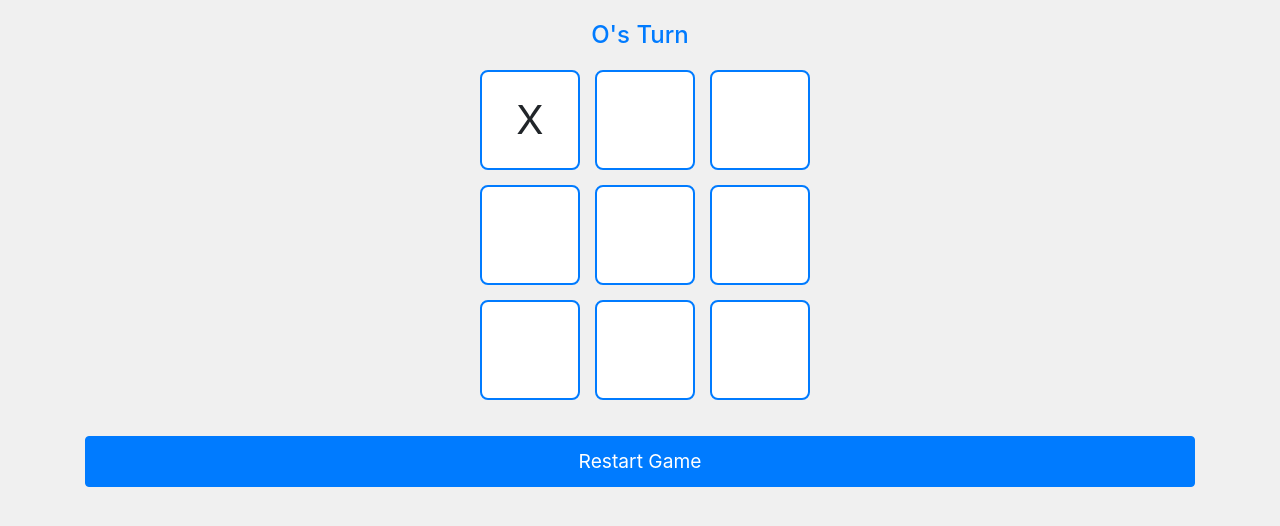
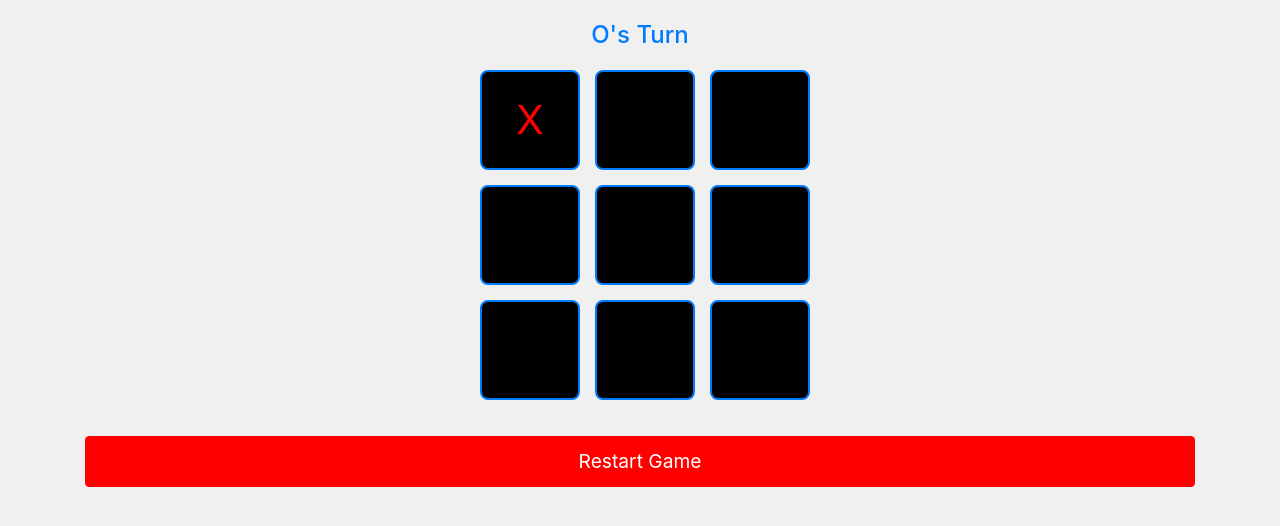
Before and after one commit to botto131/week11codingassignment, a website: page index.html in a window 1280 px wide. Both pictures are taken after a click on the element 530 px from the left and 290 px from the top of the page. Shown: the part 170-696 px from the top of the page. Drawn offline with nearby package versions, Linux system fonts and the light colour scheme.

Commit message:
color and style changes

```diff
--- a/index.html
+++ b/index.html
@@ -33,24 +33,37 @@
             align-items: center;
             justify-content: center;
             font-size: 2.5rem;
-            background-color: #fff;
+            background-color: #000; /* Black background for the squares */
             border: 2px solid #007bff;
             border-radius: 8px;
             cursor: pointer;
             transition: background-color 0.3s ease;
+            color: white; /* Default text color for the X's and O's */
         }
 
-        /* Change cell background color on hover */
-        .cell:hover {
-            background-color: #e9ecef;
+        /* X's and O's color styling */
+        .cell.x {
+            color: red; /* Red color for X */
         }
 
-        /* Style the restart button */
+        .cell.o {
+            color: white; /* White color for O */
+        }
+
+        /* Style the restart button to be red */
         #restart-button {
             width: 100%;
             margin-top: 20px;
             padding: 10px;
             font-size: 1.2rem;
+            background-color: red;
+            border-color: red;
+            color: white;
+        }
+
+        /* Change cell background color on hover */
+        .cell:hover {
+            background-color: #444; /* Darker shade on hover */
         }
 
         /* Style the turn indicator */
--- a/tictactoe.js
+++ b/tictactoe.js
@@ -68,3 +68,29 @@ function restartGame() {
 // Add event listeners
 document.querySelectorAll('.cell').forEach(cell => cell.addEventListener('click', handleCellClick));
 document.getElementById('restart-button').addEventListener('click', restartGame);
+function handleCellClick(event) {
+    const cellIndex = event.target.getAttribute('data-index');
+
+    // If the cell is already occupied or the game is over, do nothing
+    if (gameState[cellIndex] !== null || checkWinner()) {
+        return;
+    }
+
+    // Update the grid state and UI
+    gameState[cellIndex] = currentPlayer;
+    event.target.textContent = currentPlayer;
+
+    // Apply the appropriate class based on the current player
+    event.target.classList.add(currentPlayer.toLowerCase()); // Adds 'x' class for X or 'o' class for O
+
+    // Check if the game is won or is a draw
+    if (checkWinner()) {
+        showAlert(`${currentPlayer} Wins!`);
+    } else if (!gameState.includes(null)) {
+        showAlert("It's a Draw!");
+    } else {
+        // Switch player
+        currentPlayer = currentPlayer === 'X' ? 'O' : 'X';
+        document.getElementById('turn-indicator').textContent = `${currentPlayer}'s Turn`;
+    }
+}
```
